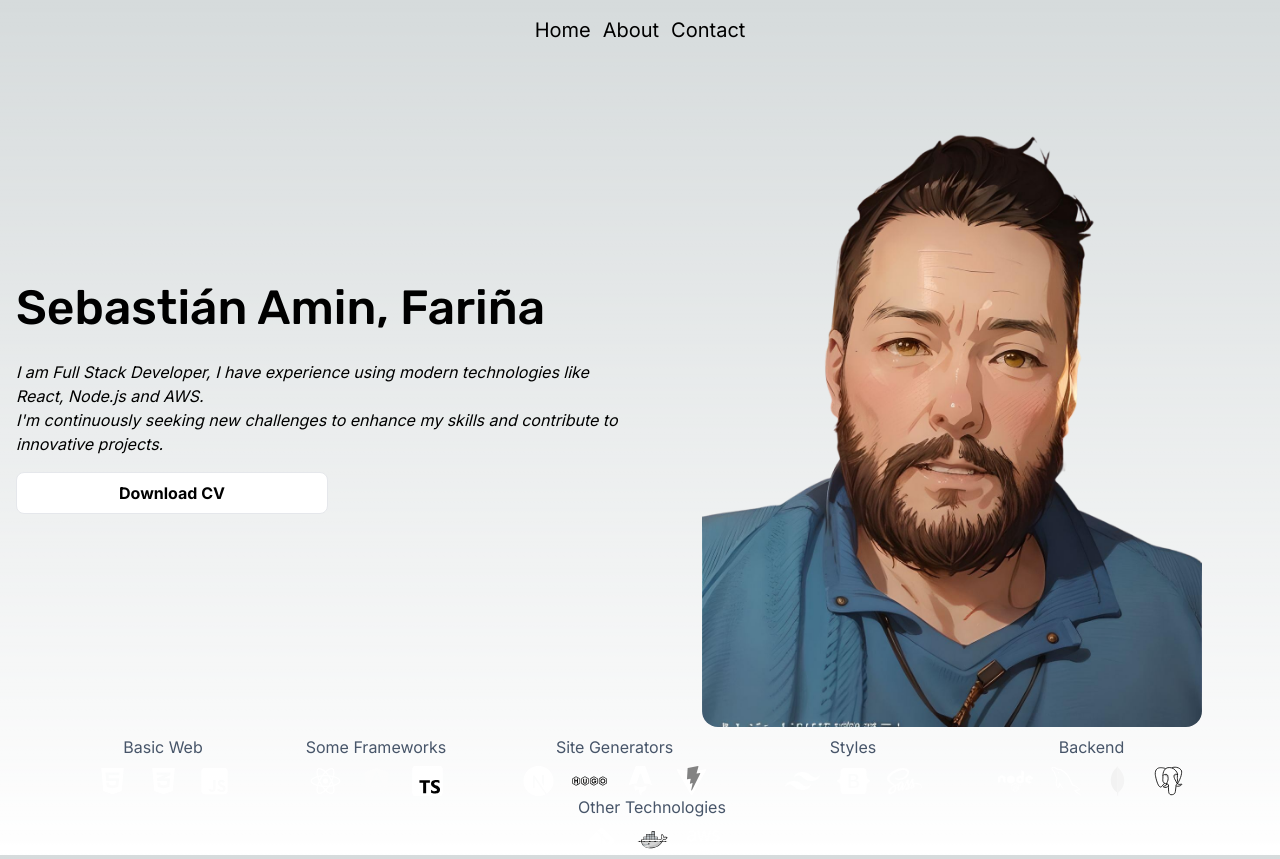
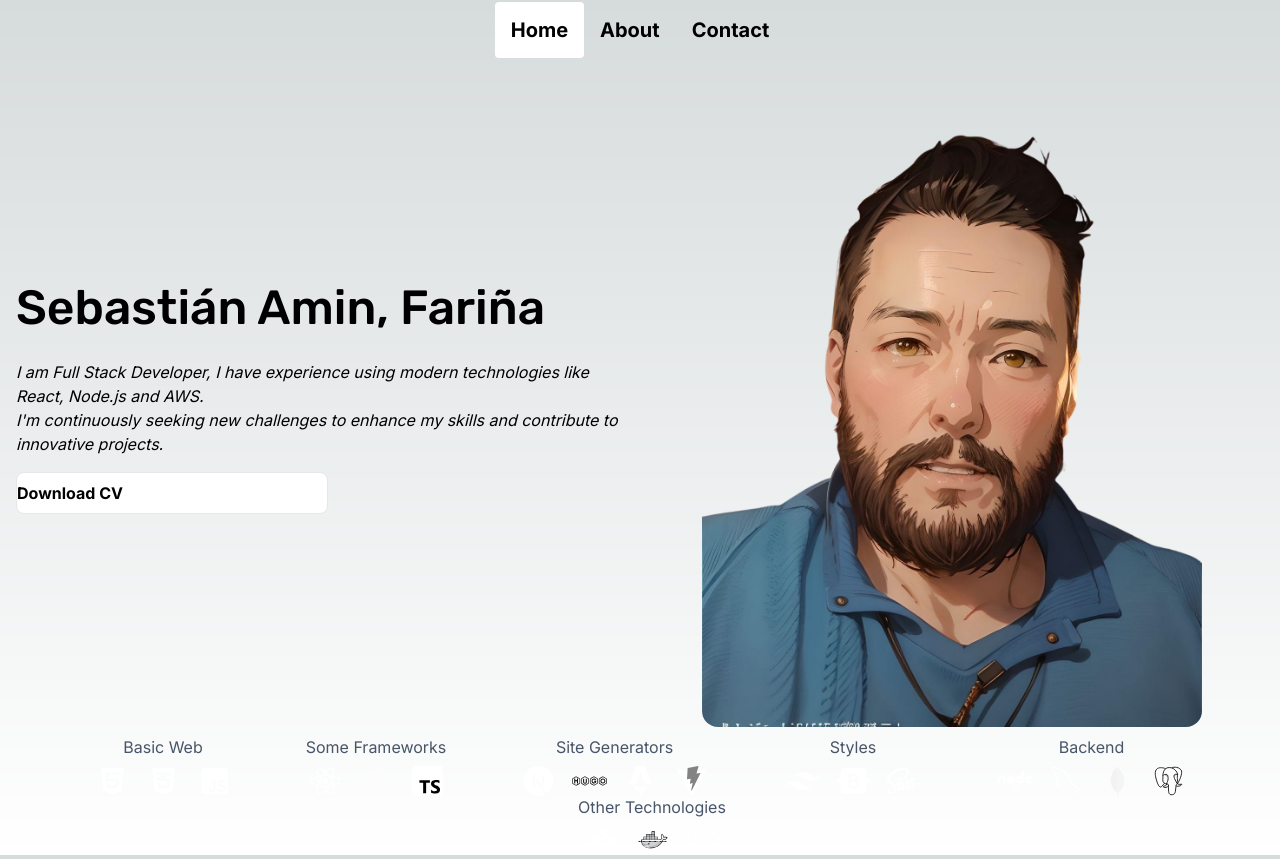
Before and after one commit to amin-farina/portfolio, a Next.js app in the folder portfolio/: page / in a window 1280 px wide. Built offline with nearby package versions, Linux system fonts and the light colour scheme.

Commit message:
Nerw coomit

```diff
--- a/portfolio/app/page.js
+++ b/portfolio/app/page.js
@@ -21,9 +21,13 @@ export default function Home() {
               </p>
             </div>
 
-            <button className="bg-white w-1/2 my-6 justify-center text-black py-2 hover:bg-black hover:text-white hover:border-white border font-bold rounded-lg">
+            <a
+              href="/assets/files/CV - Sebastian Amin Fariña .pdf"
+              download
+              className="bg-white w-1/2 my-6 justify-center text-black py-2 hover:bg-black hover:text-white hover:border-white border font-bold rounded-lg"
+            >
               Download CV
-            </button>
+            </a>
           </div>
           <div className="flex flex-col justify-center items-center w-1/2 min-h-[80vh] ">
             <Image
--- a/portfolio/components/navbar.jsx
+++ b/portfolio/components/navbar.jsx
@@ -1,23 +1,31 @@
+'use client'
+
 import Link from "next/link"
+import { usePathname } from 'next/navigation'
+
 
 export function NavBar() {
+    const pathname = usePathname();
     const links = [
-        { name: 'Home', link: '/' },
-        { name: 'About', link: '/about' },
-        { name: 'Contact', link: '/contact' },
+        { name: 'Home', href: '/' },
+        { name: 'About', href: '/about' },
+        { name: 'Contact', href: '/contact' },
     ]
 
     return (
         <div className="w-[100vw] mx-auto container">
             <nav className="flex py-4 justify-center text-xl">
-                <ul className="flex space-x-3">
-                    {links.map(({ name, link }) => (
-                        <li key={link}>
-                            <Link href={link} className="hover:text-slate-400 hover:underline ">
-                                {name}
-                            </Link>
-                        </li>
-                    ))}
+                <ul className="flex">
+                    {links.map((element) => {
+                        const isActive = pathname === (element.href);
+                        return (
+                            <li key={element.name}>
+                                <Link href={element.href} className={`${isActive ? 'text-black bg-white' : ''} p-4 font-bold rounded`}>
+                                    {element.name}
+                                </Link>
+                            </li>
+                        );
+                    })}
                 </ul>
             </nav>
         </div>
```
Also changed, not shown: 1 other file (tests, documents, lock files or other folders).
